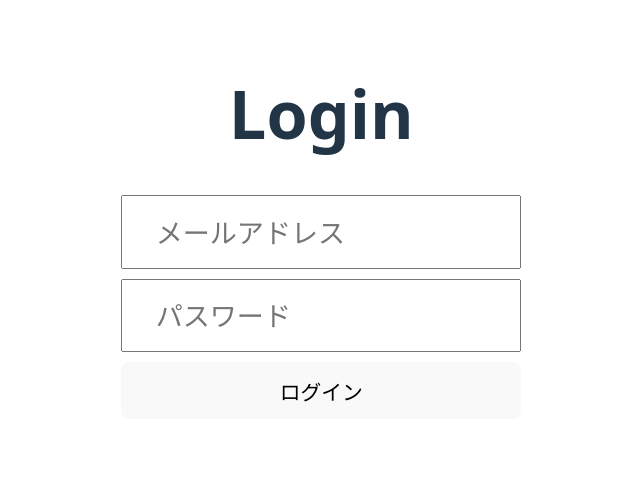
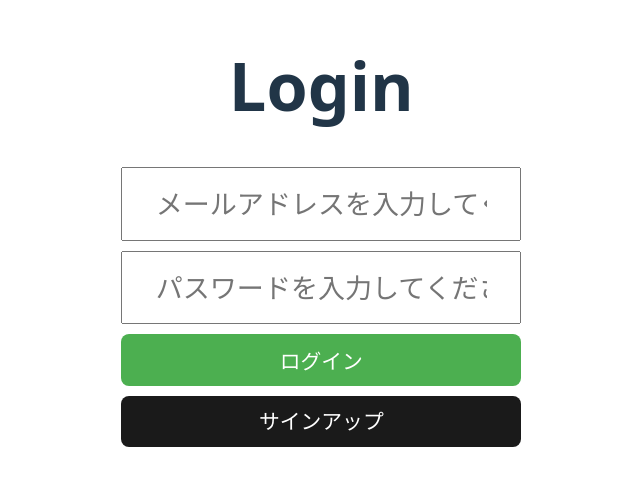
Before and after one commit to 23soe/team-task-manager, a Vue app in the folder frontend/: page /login in a window 1280 px wide. Shown: the part 174-660 px from the top of the page, without its empty margins (309-949 px from the left). Built offline with nearby package versions, Linux system fonts and the light colour scheme.

Commit message:
✨ feat(frontend) : サインアップボタン追加

```diff
--- a/frontend/src/views/LoginView.vue
+++ b/frontend/src/views/LoginView.vue
@@ -14,12 +14,33 @@ const handleLogin = () => {
     <div class="login-view">
         <h1>Login</h1>
         <form @submit.prevent="handleLogin">
-            <input v-model="email" type="email" placeholder="メールアドレス" required />
-            <input v-model="password" type="password" placeholder="パスワード" required />
-            <button type="submit">ログイン</button>
+            <input v-model="email" type="email" placeholder="メールアドレスを入力してください。  " required />
+            <input v-model="password" type="password" placeholder="パスワードを入力してください。  " required />
+            <button type="submit" class="login-button">ログイン</button>
+            <router-link to="/signup" class="signup-button">
+                サインアップ
+            </router-link>
         </form>
     </div>
 </template>
 
 <style scoped>
+.login-button {
+  display: inline-block;
+  padding: 10px 20px;
+  background-color: #4CAF50;
+  color: white;
+  text-decoration: none;
+  border-radius: 8px;
+  text-align: center;
+}
+.signup-button {
+  display: inline-block;
+  padding: 10px 20px;
+  background-color: #1a1a1a;
+  color: white;
+  text-decoration: none;
+  border-radius: 8px;
+  text-align: center;
+}
 </style>
--- a/frontend/src/views/SignupView.vue
+++ b/frontend/src/views/SignupView.vue
@@ -19,7 +19,7 @@ const handleSignup = () => {
 
 <template>
     <div class="signup-vie">
-        <h1>サインアップ画面</h1>
+        <h1>Sign up</h1>
         <form @submit.prevent="handleSignup">
             <input v-model="name" type="text" placeholder="名前" required/>
             <input v-model="email" type="email" placeholder="メールアドレス" required/>
```
